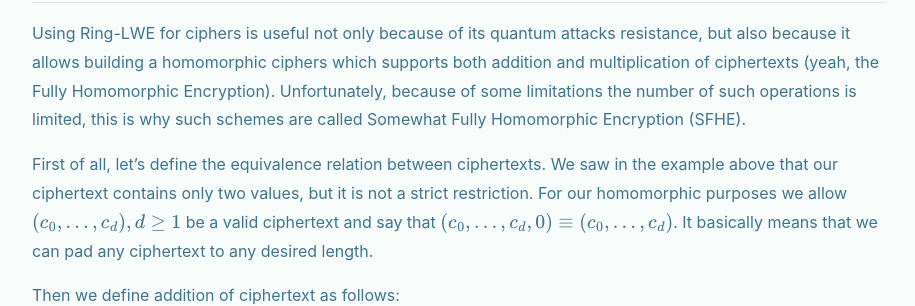
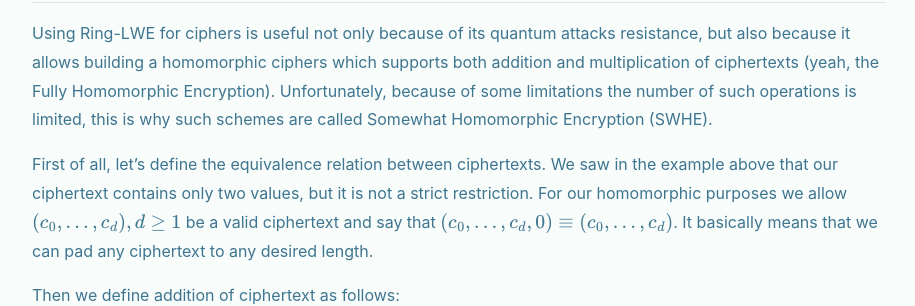
Before and after one commit to olegfomenko/blog, a Jekyll site: the page built from _posts/2026-02-23-lwe2.md, in a window 1280 px wide and 900 px high, scrolled down 1920 px. Shown: the part 237-543 px from the top of the window, without its empty margins (71-986 px from the left). Built offline with Jekyll 4.4.1, drawn with Linux system fonts in a browser that asks for light colours; nearby versions of some CDN libraries.

Commit message:
fix lwe2

```diff
--- a/_posts/2026-02-23-lwe2.md
+++ b/_posts/2026-02-23-lwe2.md
@@ -91,7 +91,7 @@ for the selected parameters.
 Using Ring-LWE for ciphers is useful not only because of its quantum attacks resistance, but also because it allows
 building a homomorphic ciphers which supports both addition and multiplication of ciphertexts (yeah, the Fully
 Homomorphic Encryption). Unfortunately, because of some limitations the number of such operations is limited, this is
-why such schemes are called Somewhat Fully Homomorphic Encryption (SFHE).
+why such schemes are called Somewhat Homomorphic Encryption (SWHE).
 
 First of all, let's define the equivalence relation between ciphertexts. We saw in the example above that our ciphertext
 contains only two values, but it is not a strict restriction. For our homomorphic purposes we allow
```
